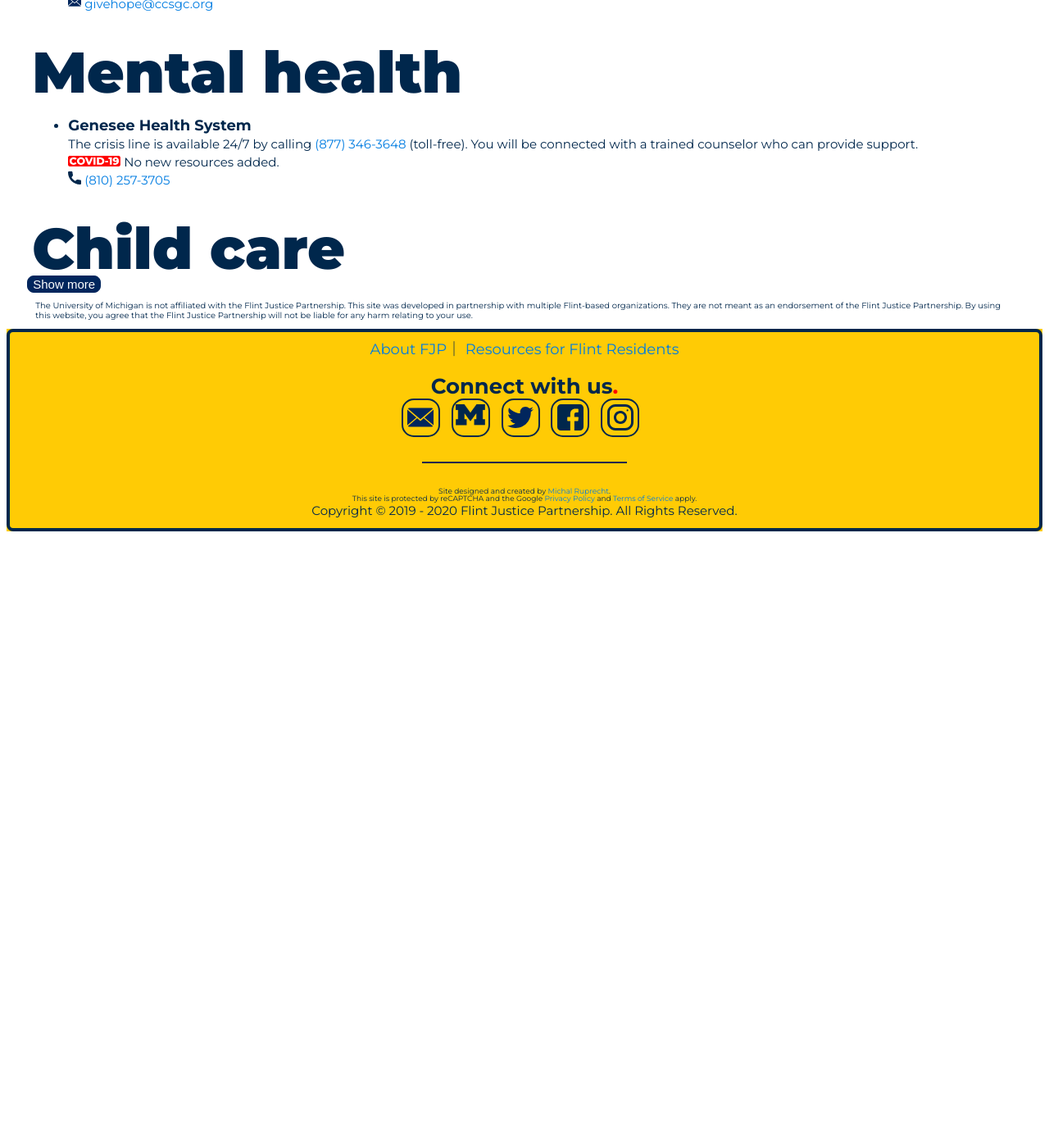
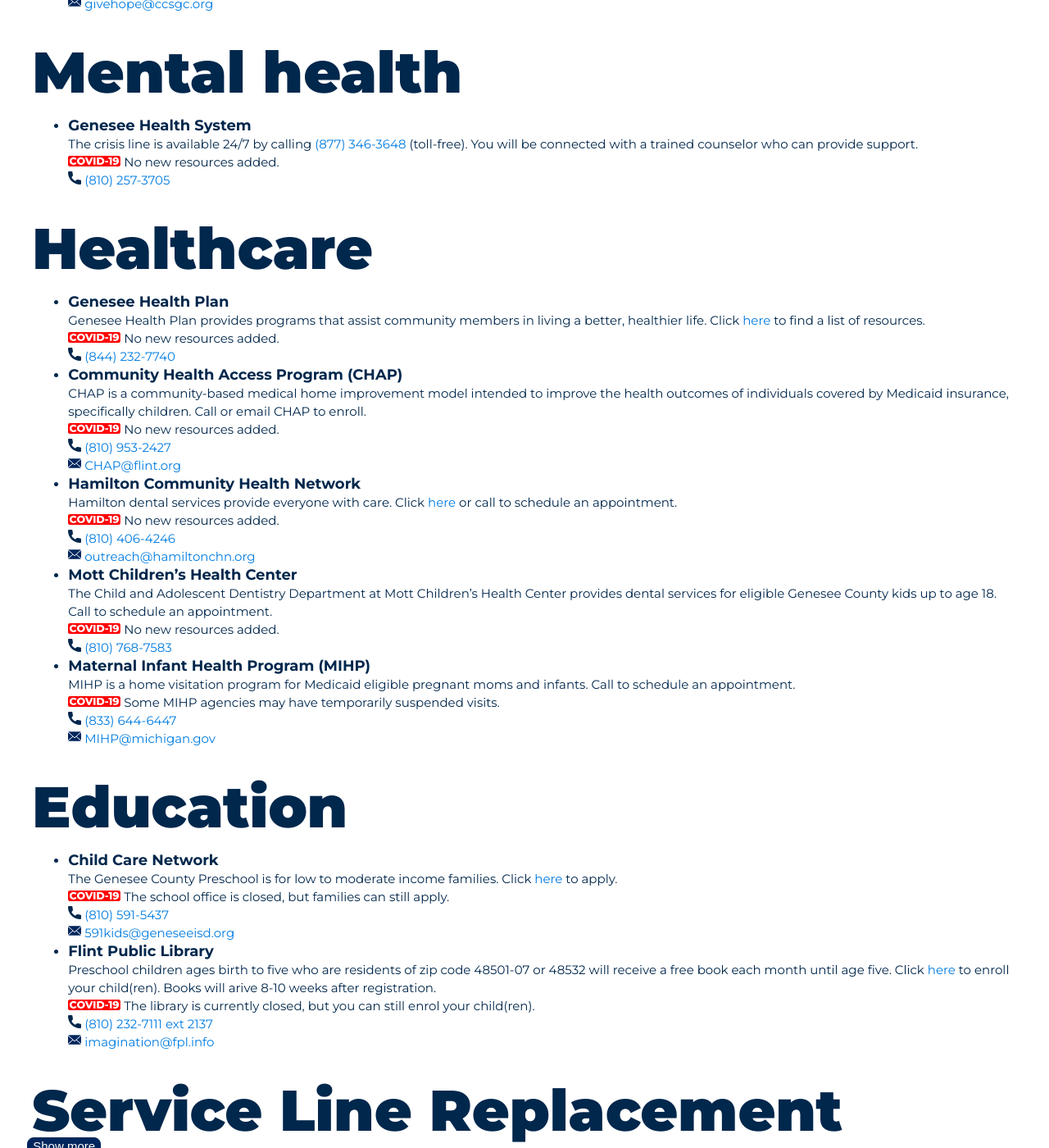
Before and after one commit to umichfjp/umichfjp.github.io, a Jekyll site: the page built from pages/resources.html, in a window 1280 px wide and 1400 px high, scrolled down 1685 px. Shown: the whole window at 82% size. Built offline with Jekyll 4.4.1, drawn with Linux system fonts in a browser that asks for light colours; before the commit the page ends 2348 px from its top, so only the background shows below that.

Commit message:
Update resources.html

```diff
--- a/pages/resources.html
+++ b/pages/resources.html
@@ -150,8 +150,47 @@ title: Flint Justice Partnership Official Website
         </ul>
 
 
-        <br /><div class="titlere">Child care</div>
-        <button class="collapsible"></button><div class="content">
+        <br /><div class="titlere">Healthcare</div>
+        <ul>
+        <h3>
+          <li>
+            <b><big>Genesee Health Plan</big></b>
+            <br />Genesee Health Plan provides programs that assist community members in living a better, healthier life. Click <a href="https://geneseehealthplan.org/programs-outreach/" target="_blank">here</a> to find a list of resources.
+            <br /><img src="https://umichfjp.github.io/assets/icons/covid.svg" alt="covid-19" style="width:64px;"> No new resources added.
+            <br /><img src="https://umichfjp.github.io/assets/icons/phone.svg" alt="Phone" style="width:16px;"> <a href="tel:+1844-232-7740">(844) 232-7740</a>
+          </li>
+          <li>
+            <b><big>Community Health Access Program (CHAP)</big></b>
+            <br />CHAP is a community-based medical home improvement model intended to improve the health outcomes of individuals covered by Medicaid insurance, specifically children. Call or email CHAP to enroll.
+            <br /><img src="https://umichfjp.github.io/assets/icons/covid.svg" alt="covid-19" style="width:64px;"> No new resources added.
+            <br /><img src="https://umichfjp.github.io/assets/icons/phone.svg" alt="Phone" style="width:16px;"> <a href="tel:+1810-953-2427">(810) 953-2427</a>
+            <br /><img src="https://umichfjp.github.io/assets/icons/mail.svg" alt="Mail" style="width:16px;"> <a href="mailto:CHAP@flint.org">CHAP@flint.org</a>
+          </li>
+          <li>
+            <b><big>Hamilton Community Health Network</big></b>
+            <br />Hamilton dental services provide everyone with care. Click <a href="https://www.hamiltonchn.org/make-an-appointment/" target="_blank">here</a> or call to schedule an appointment.
+            <br /><img src="https://umichfjp.github.io/assets/icons/covid.svg" alt="covid-19" style="width:64px;"> No new resources added.
+            <br /><img src="https://umichfjp.github.io/assets/icons/phone.svg" alt="Phone" style="width:16px;"> <a href="tel:+1810-406-4246">(810) 406-4246</a>
+            <br /><img src="https://umichfjp.github.io/assets/icons/mail.svg" alt="Mail" style="width:16px;"> <a href="mailto:outreach@hamiltonchn.org">outreach@hamiltonchn.org</a>
+          </li>
+          <li>
+            <b><big>Mott Children’s Health Center</big></b>
+            <br />The Child and Adolescent Dentistry Department at Mott Children’s Health Center provides dental services for eligible Genesee County kids up to age 18. Call to schedule an appointment.
+            <br /><img src="https://umichfjp.github.io/assets/icons/covid.svg" alt="covid-19" style="width:64px;"> No new resources added.
+            <br /><img src="https://umichfjp.github.io/assets/icons/phone.svg" alt="Phone" style="width:16px;"> <a href="tel:+1810-768-7583">(810) 768-7583</a>
+          </li>
+          <li>
+            <b><big>Maternal Infant Health Program (MIHP)</big></b>
+            <br />MIHP is a home visitation program for Medicaid eligible pregnant moms and infants. Call to schedule an appointment.
+            <br /><img src="https://umichfjp.github.io/assets/icons/covid.svg" alt="covid-19" style="width:64px;"> Some MIHP agencies may have temporarily suspended visits.
+            <br /><img src="https://umichfjp.github.io/assets/icons/phone.svg" alt="Phone" style="width:16px;"> <a href="tel:+1833-644-6447">(833) 644-6447</a>
+            <br /><img src="https://umichfjp.github.io/assets/icons/mail.svg" alt="Mail" style="width:16px;"> <a href="mailto:MIHP@michigan.gov">MIHP@michigan.gov</a>
+          </li>
+        </h3>
+        </ul>
+
+
+        <br /><div class="titlere">Education</div>
         <ul>
         <h3>
           <li>
@@ -160,6 +199,28 @@ title: Flint Justice Partnership Official Website
             <br /><img src="https://umichfjp.github.io/assets/icons/covid.svg" alt="covid-19" style="width:64px;"> The school office is closed, but families can still apply.
             <br /><img src="https://umichfjp.github.io/assets/icons/phone.svg" alt="Phone" style="width:16px;"> <a href="tel:+1810-591-5437">(810) 591-5437</a>
             <br /><img src="https://umichfjp.github.io/assets/icons/mail.svg" alt="Mail" style="width:16px;"> <a href="mailto:591kids@geneseeisd.org">591kids@geneseeisd.org</a>
+          </li>
+          <li>
+            <b><big>Flint Public Library</big></b>
+            <br />Preschool children ages birth to five who are residents of zip code 48501-07 or 48532 will receive a free book each month until age five. Click <a href="https://imaginationlibrary.com/check-availability/" target="_blank">here</a> to enroll your child(ren). Books will arive 8-10 weeks after registration.
+            <br /><img src="https://umichfjp.github.io/assets/icons/covid.svg" alt="covid-19" style="width:64px;"> The library is currently closed, but you can still enrol your child(ren).
+            <br /><img src="https://umichfjp.github.io/assets/icons/phone.svg" alt="Phone" style="width:16px;"> <a href="tel:+1810-232-7111w2137">(810) 232-7111 ext 2137</a>
+            <br /><img src="https://umichfjp.github.io/assets/icons/mail.svg" alt="Mail" style="width:16px;"> <a href="mailto:imagination@fpl.info">imagination@fpl.info</a>
+          </li>
+        </h3>
+        </ul>
+
+
+        <br /><div class="titlere">Service Line Replacement</div>
+        <button class="collapsible"></button><div class="content">
+        <ul>
+        <h3>
+          <li>
+            <b><big>City of Flint</big></b>
+            <br />The City of Flint is continuing its work to replace lead service lines throughout the city. Click <a href="https://www.cityofflint.com/fast-start-online-opt-in-form/" target="_blank">here</a> to replace your service lines.
+            <br /><img src="https://umichfjp.github.io/assets/icons/covid.svg" alt="covid-19" style="width:64px;"> No new resources added.
+            <br /><img src="https://umichfjp.github.io/assets/icons/phone.svg" alt="Phone" style="width:16px;"> <a href="tel:+1810-410-1133">(810) 410-1133</a>
+            <br /><img src="https://umichfjp.github.io/assets/icons/mail.svg" alt="Mail" style="width:16px;"> <a href="mailto:faststart@cityofflint.com">faststart@cityofflint.com</a>
           </li>
         </h3>
         </ul></div>
```
